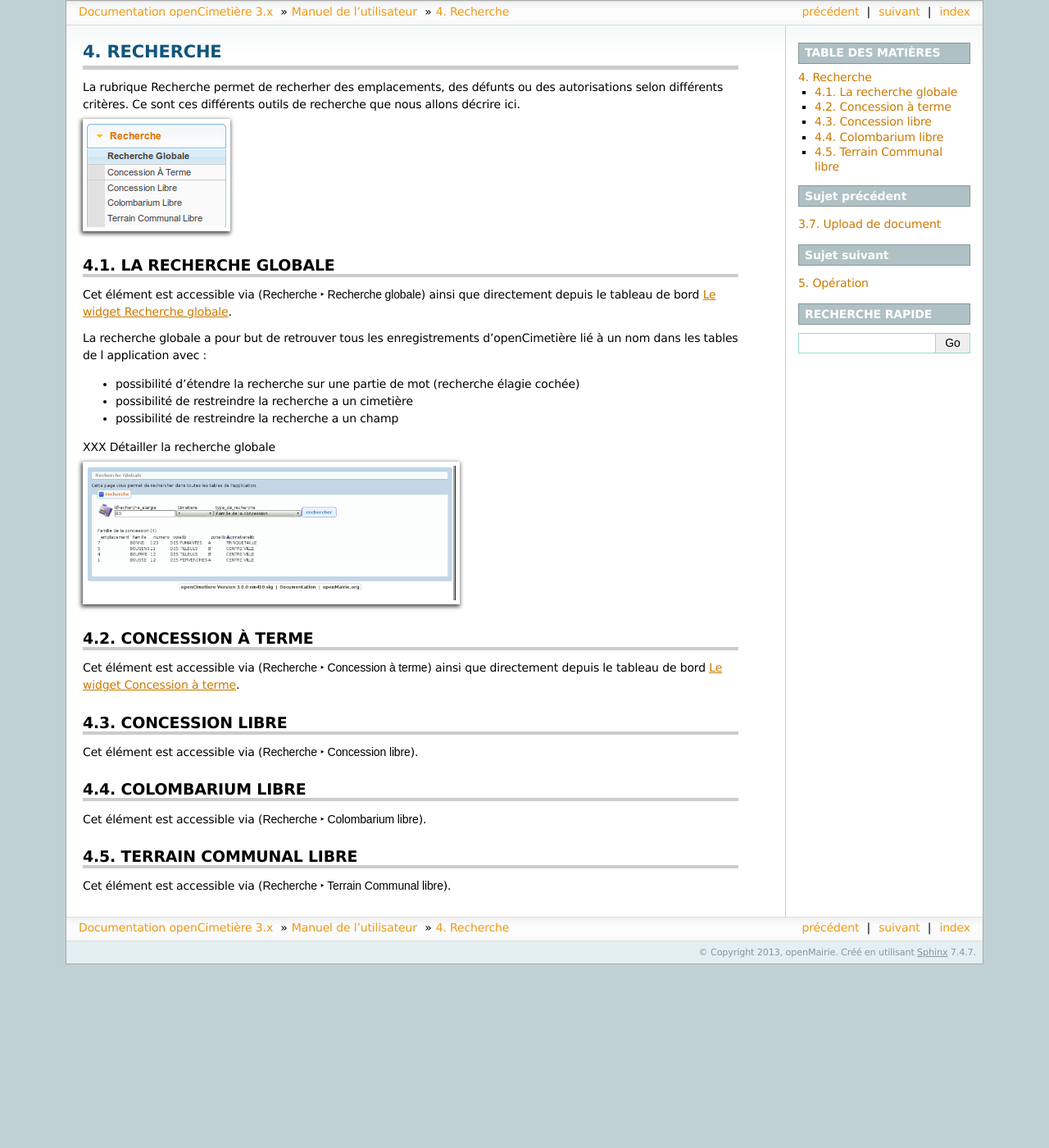
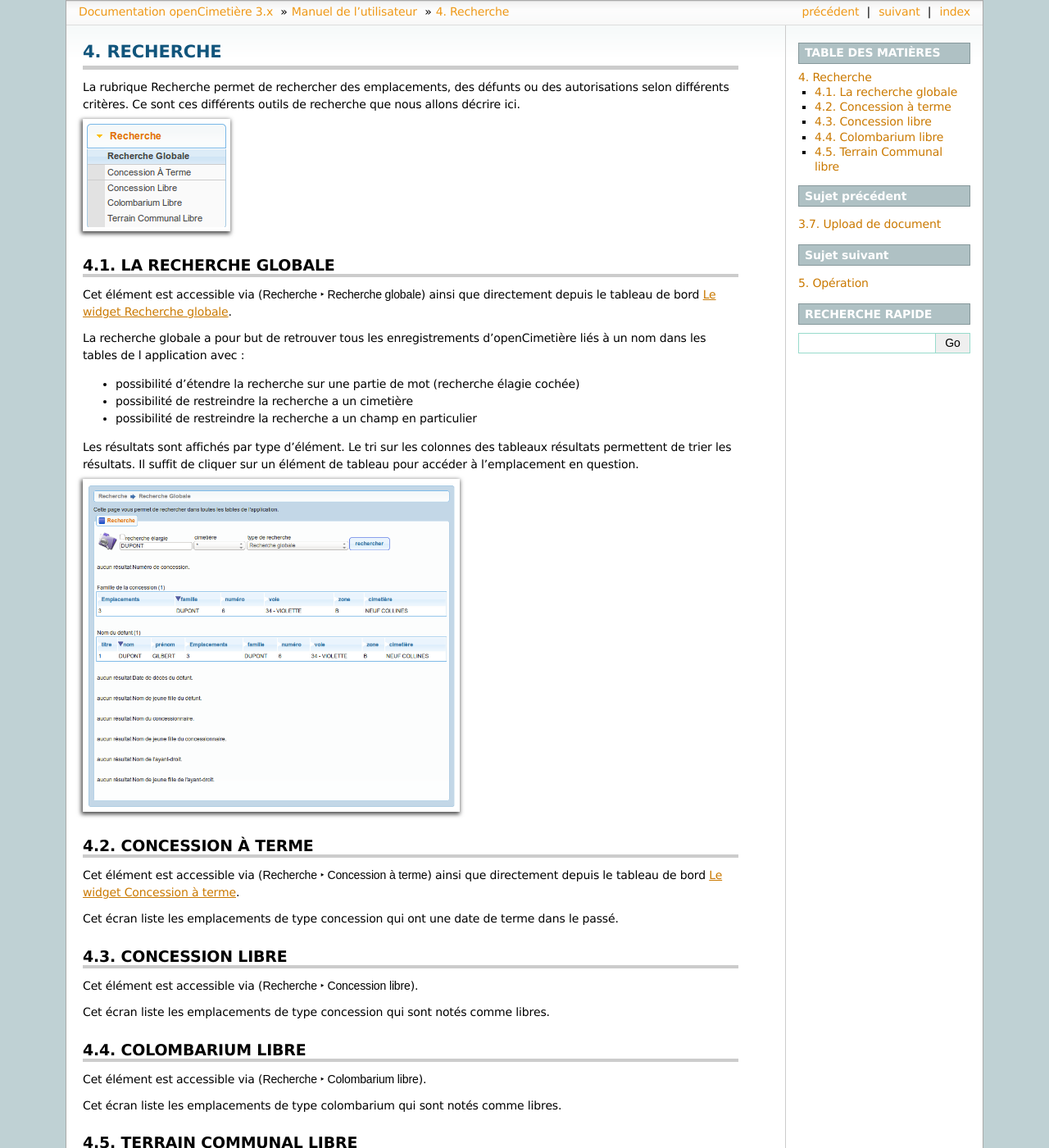
Before and after one commit to KevinFoisnet/opencimetiere-documentation, a Sphinx documentation site: the page built from source/manuel_utilisateur/recherche.rst, in a window 1280 px wide and 1400 px high. Shown: the whole window at 82% size. Built offline with Sphinx 7.4.7, drawn with Linux system fonts in a browser that asks for light colours; some of the changed text lies outside the part shown.

Commit message:
Mise à jour de captures d'écran et corrections de textes

```diff
--- a/source/manuel_utilisateur/parametres_generaux.rst
+++ b/source/manuel_utilisateur/parametres_generaux.rst
@@ -59,3 +59,7 @@
 
        "superficie_terraincommunal"
      - Superficie par défaut pour un terrain communal.
+
+
+Il existe d'autres paramètres dont les noms significatifs permettent de savoir
+de quoi il s'agit.
--- a/source/manuel_utilisateur/recherche.rst
+++ b/source/manuel_utilisateur/recherche.rst
@@ -5,7 +5,7 @@
 #########
 
 
-La rubrique Recherche permet de recherher des emplacements, des défunts ou
+La rubrique Recherche permet de rechercher des emplacements, des défunts ou
 des autorisations selon différents critères. Ce sont ces différents outils de
 recherche que nous allons décrire ici.
 
@@ -22,17 +22,18 @@
 depuis le tableau de bord :ref:`widget_recherche_globale`.
 
 La recherche globale a pour but de retrouver tous les enregistrements
-d'openCimetière lié à un nom dans les tables de l application avec :
+d'openCimetière liés à un nom dans les tables de l application avec :
 
-- possibilité d'étendre la recherche sur une partie de mot (recherche élagie cochée)
+* possibilité d'étendre la recherche sur une partie de mot (recherche élagie
+  cochée)
+* possibilité de restreindre la recherche a un cimetière
+* possibilité de restreindre la recherche a un champ en particulier
 
-- possibilité de restreindre la recherche a un cimetière
+Les résultats sont affichés par type d'élément. Le tri sur les colonnes des
+tableaux résultats permettent de trier les résultats. Il suffit de cliquer
+sur un élément de tableau pour accéder à l'emplacement en question.
 
-- possibilité de restreindre la recherche a un champ
-
-XXX Détailler la recherche globale
-
-.. image:: ../_static/recherche_globale.png
+.. image:: opencimetiere--recherche-globale.png
 
 
 .. _concession_a_terme:
@@ -44,6 +45,9 @@
 (:menuselection:`Recherche --> Concession à terme`) ainsi que directement
 depuis le tableau de bord :ref:`widget_concession_a_terme`.
 
+Cet écran liste les emplacements de type concession qui ont une date de terme
+dans le passé.
+
 
 .. _concession_libre:
 
@@ -52,6 +56,8 @@
 
 Cet élément est accessible via
 (:menuselection:`Recherche --> Concession libre`).
+
+Cet écran liste les emplacements de type concession qui sont notés comme libres.
 
 
 .. _colombarium_libre:
@@ -62,6 +68,9 @@
 Cet élément est accessible via
 (:menuselection:`Recherche --> Colombarium libre`).
 
+Cet écran liste les emplacements de type colombarium qui sont notés comme
+libres.
+
 
 .. _terraincommunal_libre:
 
@@ -70,3 +79,6 @@
 
 Cet élément est accessible via
 (:menuselection:`Recherche --> Terrain Communal libre`).
+
+Cet écran liste les emplacements de type terrain communal qui sont notés comme
+libres.
```
Also changed, not shown: source/manuel_utilisateur/tables_de_localisation.rst (+5 -5 lines), source/_static/form_cimetiere.png (deleted), source/_static/form_entreprise.png (deleted), source/_static/form_voie.png (deleted), source/_static/form_zone.png (deleted), source/_static/recherche_globale.png (deleted), source/_static/tab_cimetiere.png (deleted), source/_static/tab_entreprise.png (deleted), source/_static/tab_voie.png (deleted), source/_static/tab_zone.png (deleted), source/manuel_utilisateur/opencimetiere--formulaire-modifier-cimetiere.png (added), source/manuel_utilisateur/opencimetiere--formulaire-modifier-voie.png (added), source/manuel_utilisateur/opencimetiere--formulaire-modifier-zone.png (added), source/manuel_utilisateur/opencimetiere--recherche-globale.png (added).
